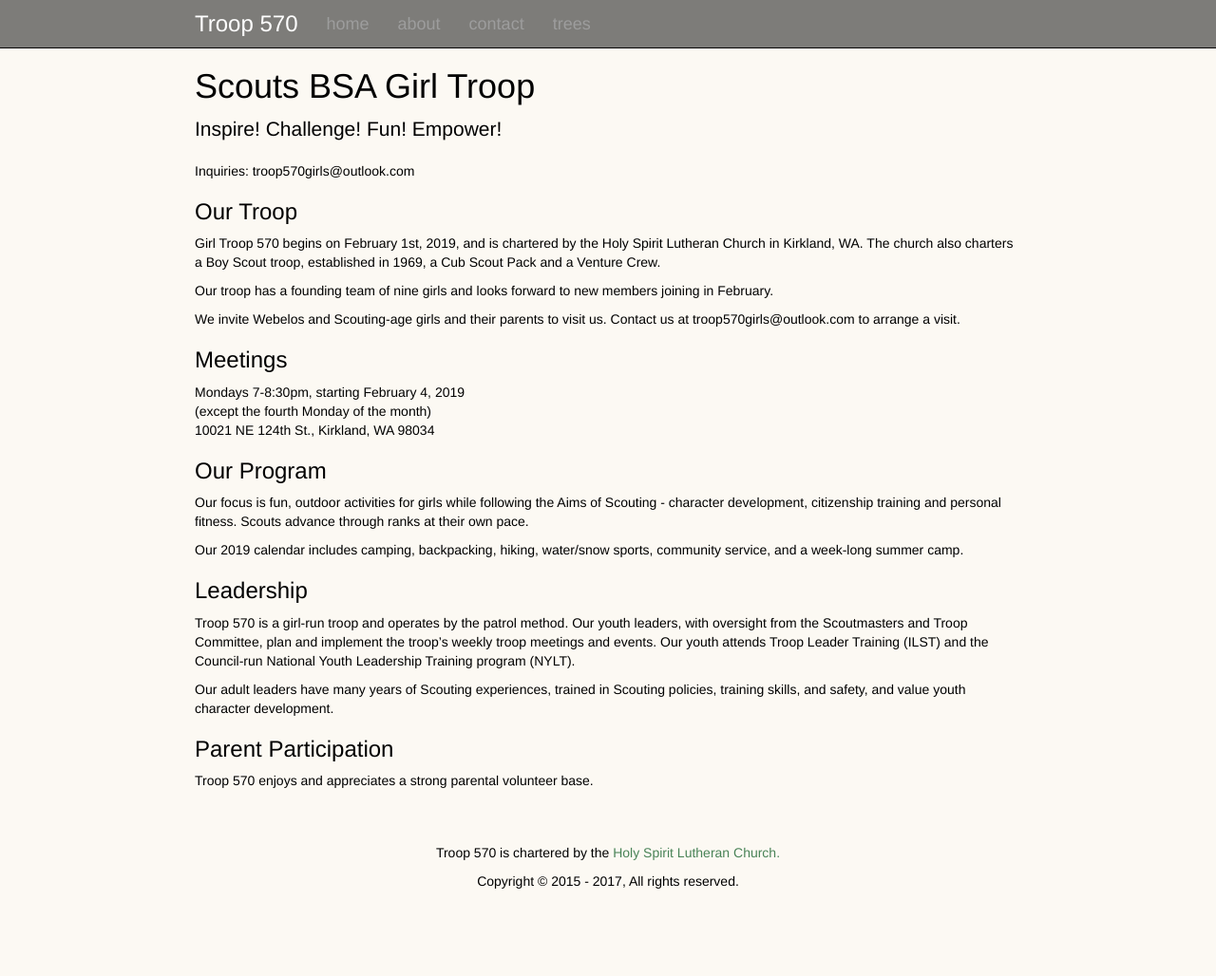
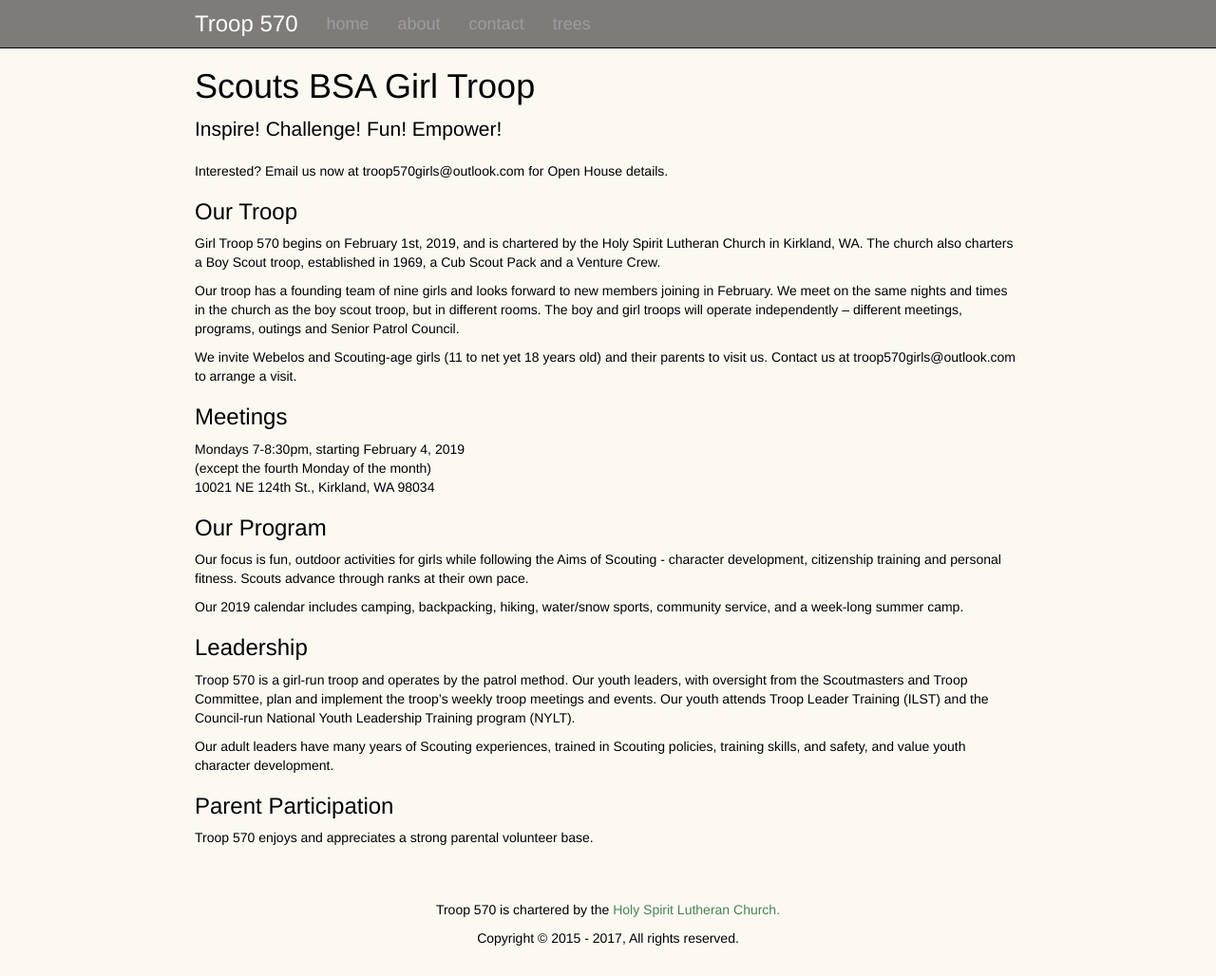
Before and after one commit to troop570/troop570.github.io, a Jekyll site: the page built from girls/index.html, in a window 1280 px wide. Shown: the whole page at 95% size. Built offline with Jekyll 4.4.1, drawn with Linux system fonts in a browser that asks for light colours; nearby versions of some CDN libraries; before the commit the page ends 968 px from its top, so only the background shows below that.

Commit message:
Update girl info

```diff
--- a/girls/index.html
+++ b/girls/index.html
@@ -7,7 +7,7 @@
 Inspire! Challenge! Fun! Empower!
 </p>
 
-<p>Inquiries: troop570girls@outlook.com
+<p>Interested? Email us now at troop570girls@outlook.com for Open House details.
 
 <h3>Our Troop</h3>
 <p>Girl Troop 570 begins on February 1st, 2019, and is chartered by the Holy
@@ -15,10 +15,14 @@
 troop, established in 1969, a Cub Scout Pack and a Venture Crew.
 
 <p>Our troop has a founding team of nine girls and looks forward to new members
-joining in February.
+joining in February.  We meet on the same nights and times in the church as the
+boy scout troop, but in different rooms. The boy and girl troops will operate
+independently – different meetings, programs, outings and Senior Patrol
+Council.
 
-<p>We invite Webelos and Scouting-age girls and their parents to visit us.
-Contact us at troop570girls@outlook.com to arrange a visit.
+<p>We invite Webelos and Scouting-age girls (11 to net yet 18 years old) and
+their parents to visit us. Contact us at troop570girls@outlook.com to arrange a
+visit.
 
 <h3>Meetings</h3>
 
--- a/index.html
+++ b/index.html
@@ -77,8 +77,10 @@
       most of all, Scouting is <b><i>fun!</i></b></p>
       <p>Are you interested in joining us?</p>
       <p><a class="btn btn-default" href="/about/">Read more about our troop &raquo;</a></p>
+{% comment %}
       <p><strong>Webelos</strong> are invited to join us on a camping trip at Camp Pigott on November 18-19, 2017.
       <p><a class="btn btn-default" href="/webelos/">Outing Details &raquo;</a></p>
+{% endcomment %}
      </div>
     <div class="col-sm-4">
       <h3>Member Services</h3>
@@ -90,6 +92,8 @@
       <p><a class="btn btn-default" href="http://www.troopwebhost.org/Troop570Kirkland/">TroopWebHost &raquo;</a></p>
     </div>
     <div class="col-sm-4">
+      <h3>Girl Troop</h3><p>Girls are invited to join our new unit beginning February 2019.
+      <p><a class="btn btn-default" href="/girls/">Learn More &raquo;</a></p>
       <h3>Christmas Trees</h3>
       {% comment %}
       <p>Our 2018 Christmas Tree Pickup and Recyling Event will be on January 6th and 7th, Saturday and Sunday from 8:00am to 4:00pm. Please put your trees on your curbside before 1pm on Sunday</p>
```
